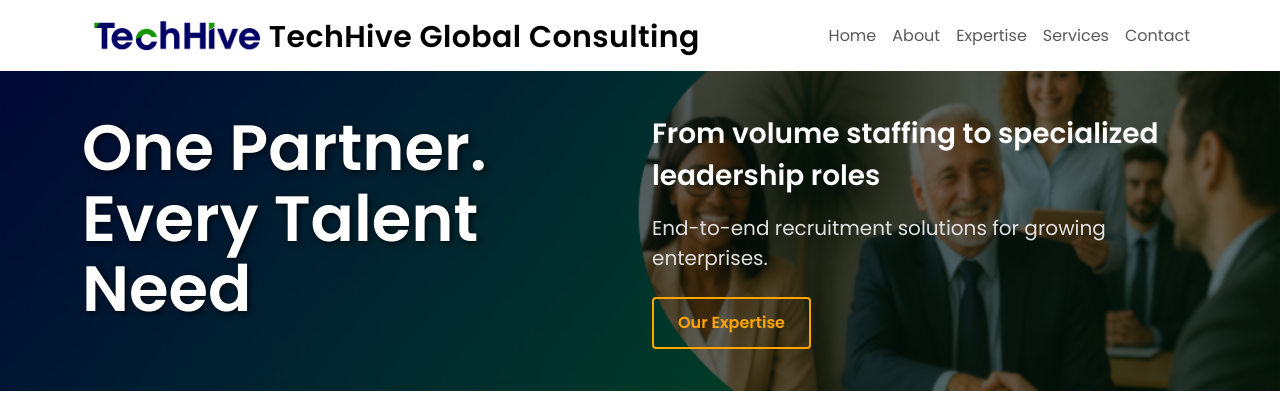
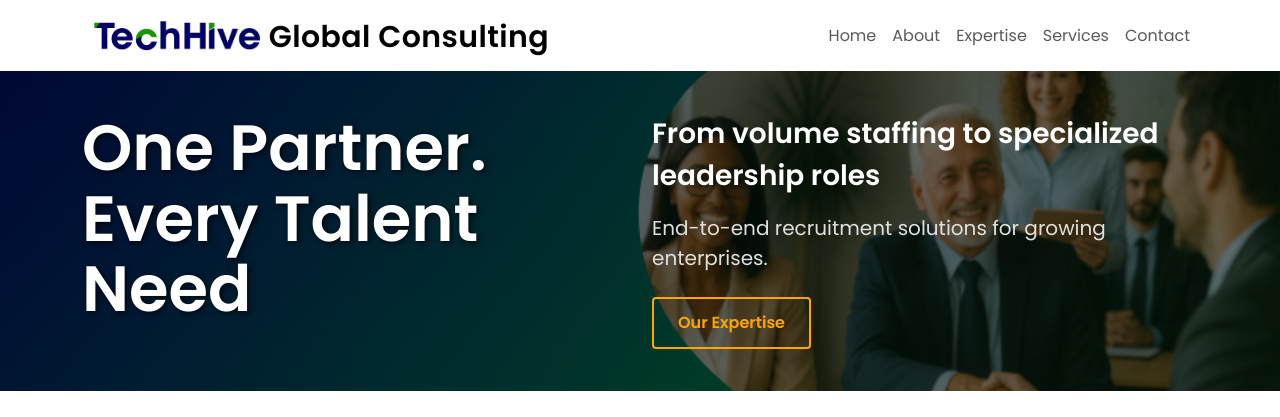
Before and after one commit to shreedesh08/shreedesh08.github.io, a plain HTML site: page index.html in a window 1280 px wide. Shown: the top 417 px of the page. Drawn offline with nearby package versions, Linux system fonts and the light colour scheme; a small style sheet from the web is missing.

Commit message:
Update index.html

```diff
--- a/index.html
+++ b/index.html
@@ -119,7 +119,7 @@
     <div class="container">
       <a class="navbar-brand d-flex align-items-center gap-2" href="#">
         <img src="images/techhive_logo.jpg" alt="Techhive Logo" height="40" />
-        <span class="brand-subtitle mb-0">TechHive Global Consulting</span>
+        <span class="brand-subtitle mb-0">Global Consulting</span>
       </a>
       <button class="navbar-toggler" type="button" data-bs-toggle="collapse" data-bs-target="#navbarNav">
         <span class="navbar-toggler-icon"></span>
```
